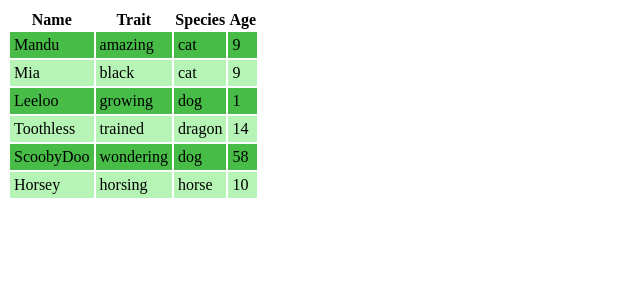
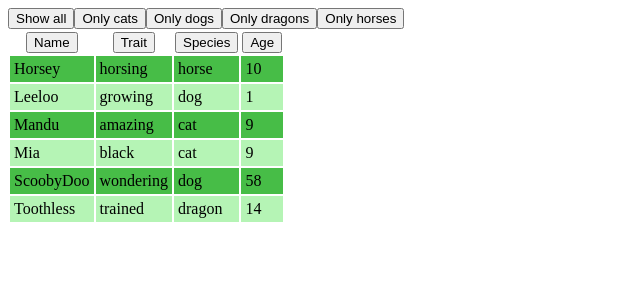
Before and after one commit to FrejaFischer/animalbase_react, a React (Vite) app: page / in a window 1280 px wide. Shown: the top 300 px of the page, without its empty margins (0-640 px from the left). Built offline with nearby package versions, Linux system fonts and the light colour scheme.

Commit message:
filtering and sorting works

```diff
--- a/src/App.jsx
+++ b/src/App.jsx
@@ -6,46 +6,96 @@ import "./App.css";
 function App() {
   const animals = getData();
   const [filterProp, setFilterProp] = useState("");
+  const [sortColumn, setSortColumn] = useState("name");
+  const [sortDirection, setSortDirection] = useState("asc");
   const speciesTypes = [];
+
+  animals.map((spec) => {
+    if (!speciesTypes.includes(spec.species)) {
+      speciesTypes.push(spec.species);
+    }
+  });
   let filtered = animals;
   if (filterProp) {
     filtered = animals.filter((ani) => ani.species === filterProp);
   }
+
+  function sortAnimals(a, b) {
+    if (a[sortColumn] > b[sortColumn]) {
+      return 1;
+    } else {
+      return -1;
+    }
+  }
+  filtered.sort(sortAnimals);
+  if (sortDirection === "desc") {
+    filtered.reverse();
+  }
   return (
     <div>
-      {/* <button onClick={() => setFilterProp("")}>Show all</button>
-      <button onClick={() => setFilterProp("cat")}>Only Cats</button>
-      <button onClick={() => setFilterProp("dog")}>Only Dogs</button>
-      <button onClick={() => setFilterProp("horse")}>Only Horses</button>
-      <button onClick={() => setFilterProp("dragon")}>Only Dragons</button> */}
-      {animals.map(
-        (spec) => {
-          if (!speciesTypes.includes(spec.species)) {
-            console.log("new item added");
-            // spec.species = [...speciesTypes];
-            // !speciesTypes.some((item) => item.includes(spec.species))
-            speciesTypes.push(spec.species);
-          }
-          console.log(speciesTypes);
-        }
-        // <button onClick={() => setFilterProp(`${spec.species}`)}>Only {spec.species}s</button>
-      )}
+      <button onClick={() => setFilterProp("")}>Show all</button>
+
+      {speciesTypes.map((specType) => (
+        <button key={specType} onClick={() => setFilterProp(`${specType}`)}>
+          Only {specType}s
+        </button>
+      ))}
       <table>
         <thead>
           <tr>
-            <th>Name</th>
-            <th>Trait</th>
-            <th>Species</th>
-            <th>Age</th>
+            <th>
+              {" "}
+              <button
+                onClick={() => {
+                  setSortColumn("name");
+                  setSortDirection((prevSortDirection) => (prevSortDirection === "asc" ? "desc" : "asc"));
+                }}
+              >
+                Name
+              </button>
+            </th>
+            <th>
+              {" "}
+              <button
+                onClick={() => {
+                  setSortColumn("trait");
+                  setSortDirection((prevSortDirection) => (prevSortDirection === "asc" ? "desc" : "asc"));
+                }}
+              >
+                Trait
+              </button>
+            </th>
+            <th>
+              {" "}
+              <button
+                onClick={() => {
+                  setSortColumn("species");
+                  setSortDirection((prevSortDirection) => (prevSortDirection === "asc" ? "desc" : "asc"));
+                }}
+              >
+                Species
+              </button>
+            </th>
+            <th>
+              {" "}
+              <button
+                onClick={() => {
+                  setSortColumn("age");
+                  setSortDirection((prevSortDirection) => (prevSortDirection === "asc" ? "desc" : "asc"));
+                }}
+              >
+                Age
+              </button>
+            </th>
           </tr>
         </thead>
         <tbody>
           {filtered.map((ani) => (
-            <tr>
-              <td>{ani.name}</td>
-              <td>{ani.trait}</td>
-              <td>{ani.species}</td>
-              <td>{ani.age}</td>
+            <tr key={ani.name + "1"}>
+              <td key={ani.name}>{ani.name}</td>
+              <td key={ani.trait}>{ani.trait}</td>
+              <td key={ani.species}>{ani.species}</td>
+              <td key={ani.age}>{ani.age}</td>
             </tr>
           ))}
         </tbody>
```
